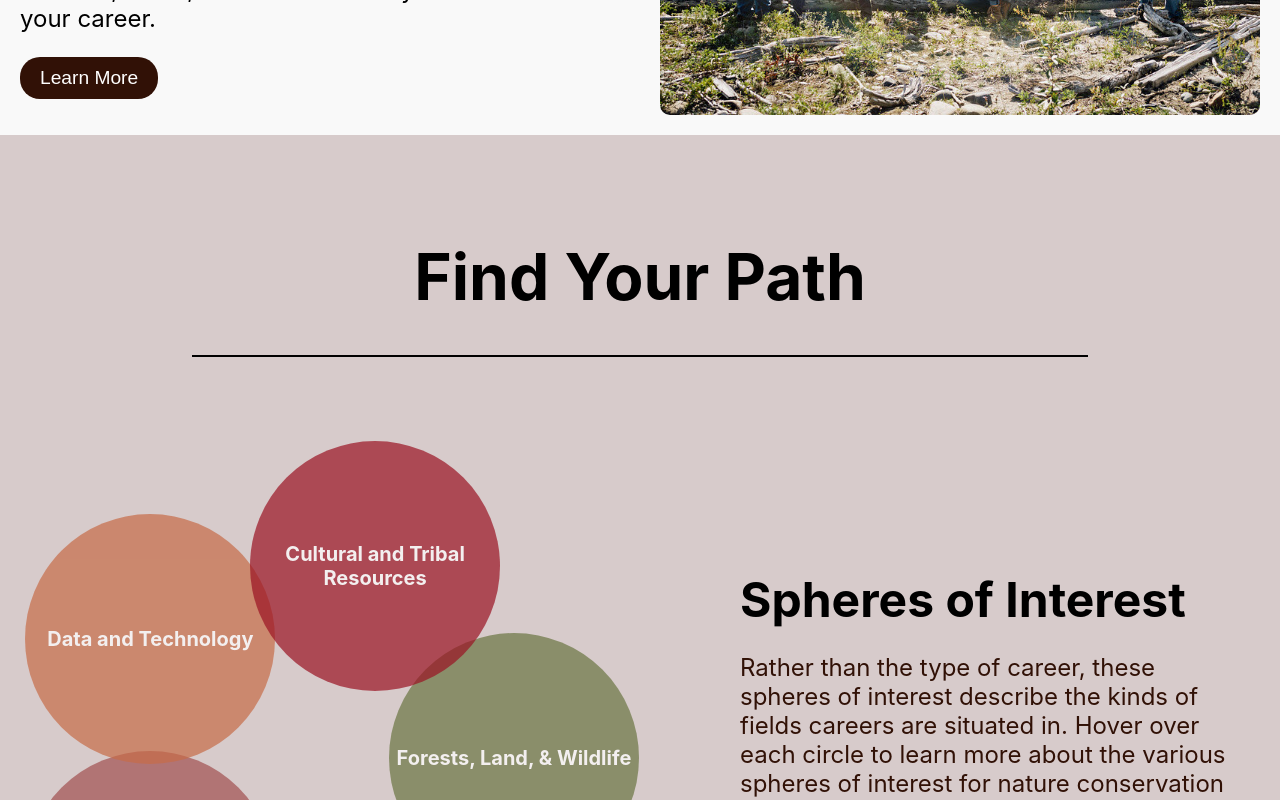
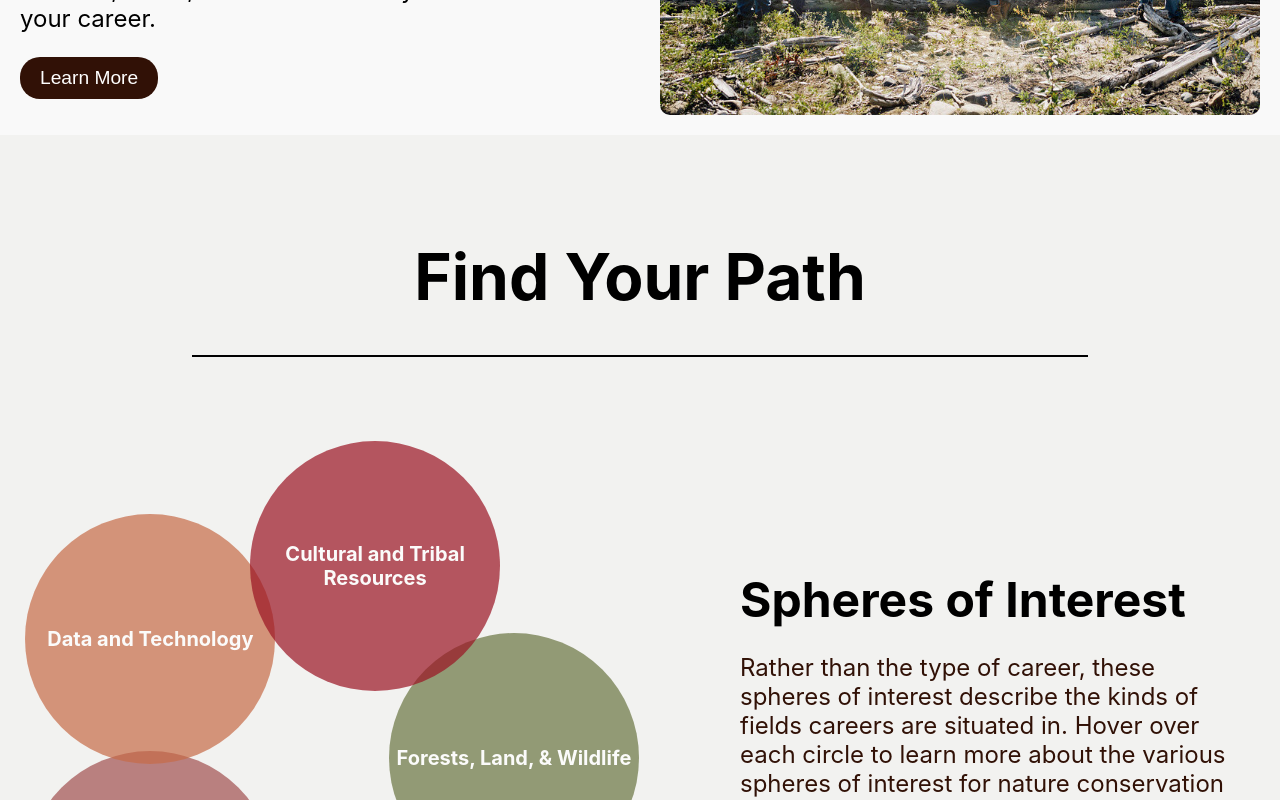
Before and after one commit to ZachG88/Team_Cedar, a React (Create React App) app: page / in a window 1280 px wide. Shown: the part 1220-2020 px from the top of the page. Built offline with nearby package versions, Linux system fonts and the light colour scheme.

Commit message:
new background color

```diff
--- a/package.json
+++ b/package.json
@@ -11,7 +11,7 @@
     "@testing-library/user-event": "^13.5.0",
     "chart.js": "^4.4.8",
     "firebase": "^11.3.1",
-    "framer-motion": "^12.4.7",
+    "framer-motion": "^12.5.0",
     "react": "^19.0.0",
     "react-chartjs-2": "^5.3.0",
     "react-dom": "^19.0.0",
--- a/src/App.js
+++ b/src/App.js
@@ -62,7 +62,7 @@ const Home = () => {
     minHeight: "100vh",
     paddingTop: "50px",
     paddingBottom: "750px",
-    backgroundColor: "#D7CBCB",
+    backgroundColor: "#f2f2f0",
     overflow: "hidden",
   }}
 >
```
Also changed, not shown: 1 other file (tests, documents, lock files or other folders).
